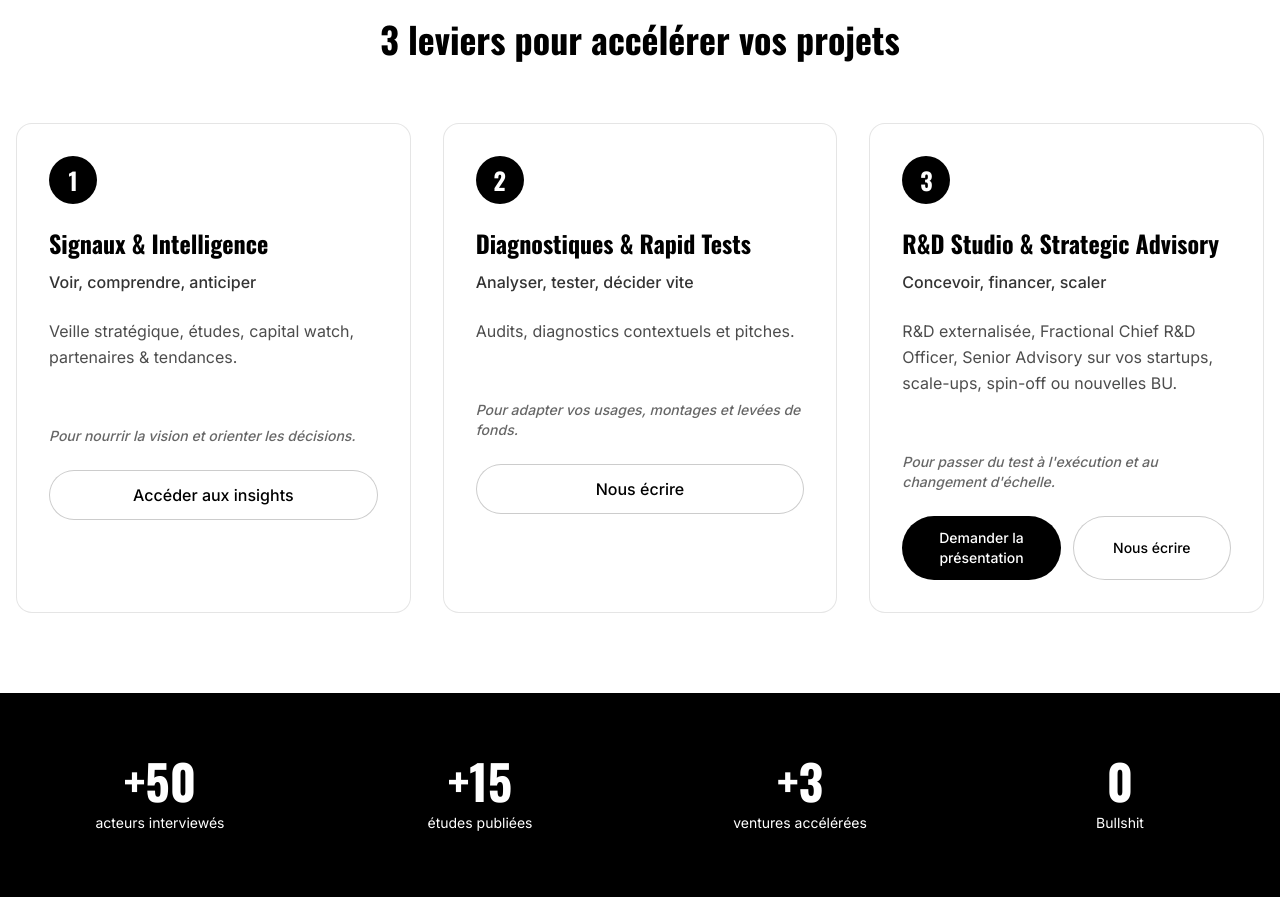
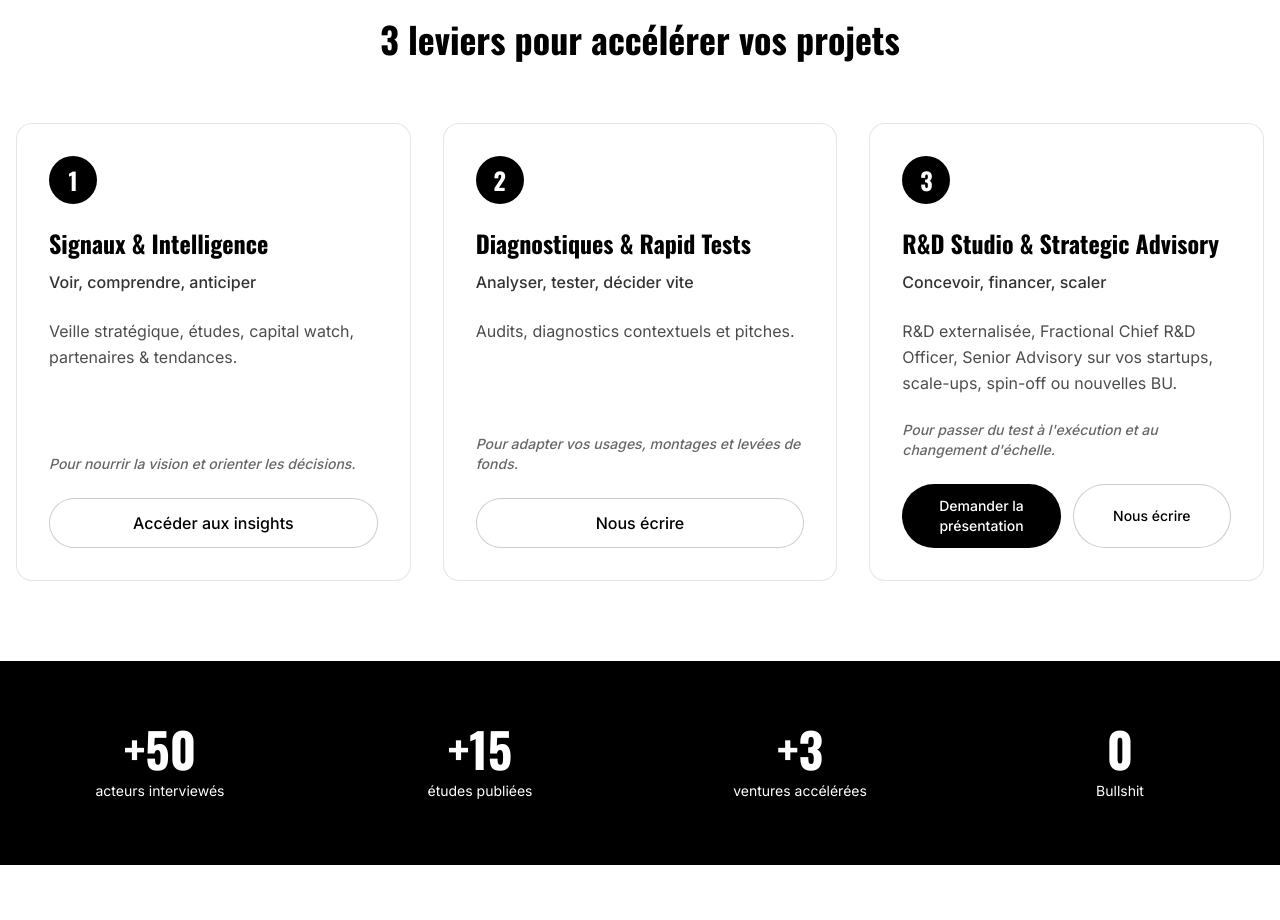
Before and after one commit to CuriosityBuilders/curiosity-builders-design, a Next.js app: page / in a window 1280 px wide. Shown: the part 1260-2180 px from the top of the page. Built offline with nearby package versions, Linux system fonts and the light colour scheme.

Commit message:
Enhanced homepage cards to use framer-motion for enhanced animations. Adjust layout for better spacing and readability, ensuring consistent styling across all cards.

```diff
--- a/src/app/page.tsx
+++ b/src/app/page.tsx
@@ -106,7 +106,17 @@ export default function Home() {
           </h2>
           <div className="mt-16 grid gap-8 md:grid-cols-3">
             {/* Card 1 */}
-            <div className="group relative overflow-hidden rounded-2xl border border-black/10 bg-white p-8 transition-all duration-300 hover:border-black/20 hover:shadow-xl">
+            <motion.div
+              className="group relative flex h-full flex-col overflow-hidden rounded-2xl border border-black/10 bg-white p-8 transition-all duration-300 hover:border-black/20 hover:shadow-xl"
+              initial={{ opacity: 0, y: 50 }}
+              whileInView={{ opacity: 1, y: 0 }}
+              viewport={{ once: true, margin: "-100px" }}
+              transition={{
+                duration: 0.6,
+                delay: 0.1,
+                ease: [0.25, 0.46, 0.45, 0.94],
+              }}
+            >
               <div className="mb-6 flex items-start justify-between">
                 <div className="flex h-12 w-12 items-center justify-center rounded-full bg-black text-2xl font-heading font-bold text-white">
                   1
@@ -118,11 +128,11 @@ export default function Home() {
               <p className="mt-3 text-base font-medium text-black/80">
                 Voir, comprendre, anticiper
               </p>
-              <p className="mt-6 text-base leading-relaxed text-black/70">
+              <p className="mt-6 grow text-base leading-relaxed text-black/70">
                 Veille stratégique, études, capital watch, partenaires &
                 tendances.
               </p>
-              <div className="mt-8 pt-6">
+              <div className="mt-auto pt-6">
                 <p className="text-sm font-medium italic text-black/60">
                   Pour nourrir la vision et orienter les décisions.
                 </p>
@@ -136,10 +146,20 @@ export default function Home() {
                   </Button>
                 </div>
               </div>
-            </div>
+            </motion.div>
 
             {/* Card 2 */}
-            <div className="group relative overflow-hidden rounded-2xl border border-black/10 bg-white p-8 transition-all duration-300 hover:border-black/20 hover:shadow-xl">
+            <motion.div
+              className="group relative flex h-full flex-col overflow-hidden rounded-2xl border border-black/10 bg-white p-8 transition-all duration-300 hover:border-black/20 hover:shadow-xl"
+              initial={{ opacity: 0, y: 50 }}
+              whileInView={{ opacity: 1, y: 0 }}
+              viewport={{ once: true, margin: "-100px" }}
+              transition={{
+                duration: 0.6,
+                delay: 0.2,
+                ease: [0.25, 0.46, 0.45, 0.94],
+              }}
+            >
               <div className="mb-6 flex items-start justify-between">
                 <div className="flex h-12 w-12 items-center justify-center rounded-full bg-black text-2xl font-heading font-bold text-white">
                   2
@@ -151,10 +171,10 @@ export default function Home() {
               <p className="mt-3 text-base font-medium text-black/80">
                 Analyser, tester, décider vite
               </p>
-              <p className="mt-6 text-base leading-relaxed text-black/70">
+              <p className="mt-6 grow text-base leading-relaxed text-black/70">
                 Audits, diagnostics contextuels et pitches.
               </p>
-              <div className="mt-8 pt-6">
+              <div className="mt-auto pt-6">
                 <p className="text-sm font-medium italic text-black/60">
                   Pour adapter vos usages, montages et levées de fonds.
                 </p>
@@ -168,10 +188,20 @@ export default function Home() {
                   </Button>
                 </div>
               </div>
-            </div>
+            </motion.div>
 
             {/* Card 3 */}
-            <div className="group relative overflow-hidden rounded-2xl border border-black/10 bg-white p-8 transition-all duration-300 hover:border-black/20 hover:shadow-xl">
+            <motion.div
+              className="group relative flex h-full flex-col overflow-hidden rounded-2xl border border-black/10 bg-white p-8 transition-all duration-300 hover:border-black/20 hover:shadow-xl"
+              initial={{ opacity: 0, y: 50 }}
+              whileInView={{ opacity: 1, y: 0 }}
+              viewport={{ once: true, margin: "-100px" }}
+              transition={{
+                duration: 0.6,
+                delay: 0.3,
+                ease: [0.25, 0.46, 0.45, 0.94],
+              }}
+            >
               <div className="mb-6 flex items-start justify-between">
                 <div className="flex h-12 w-12 items-center justify-center rounded-full bg-black text-2xl font-heading font-bold text-white">
                   3
@@ -183,11 +213,11 @@ export default function Home() {
               <p className="mt-3 text-base font-medium text-black/80">
                 Concevoir, financer, scaler
               </p>
-              <p className="mt-6 text-base leading-relaxed text-black/70">
+              <p className="mt-6 grow text-base leading-relaxed text-black/70">
                 R&D externalisée, Fractional Chief R&D Officer, Senior Advisory
                 sur vos startups, scale-ups, spin-off ou nouvelles BU.
               </p>
-              <div className="mt-8 pt-6">
+              <div className="mt-auto pt-6">
                 <p className="text-sm font-medium italic text-black/60">
                   Pour passer du test à l'exécution et au changement d'échelle.
                 </p>
@@ -208,7 +238,7 @@ export default function Home() {
                   </Button>
                 </div>
               </div>
-            </div>
+            </motion.div>
           </div>
         </div>
       </Section>
```
